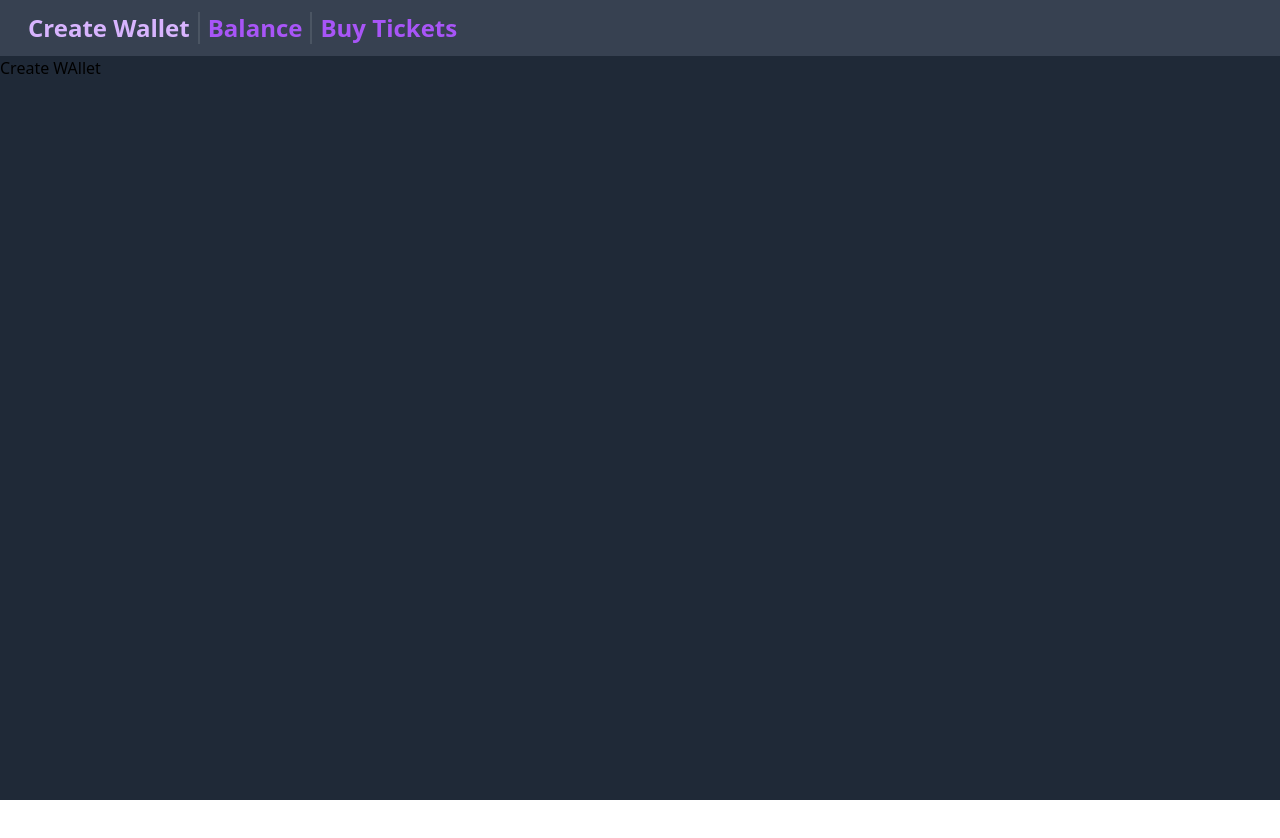
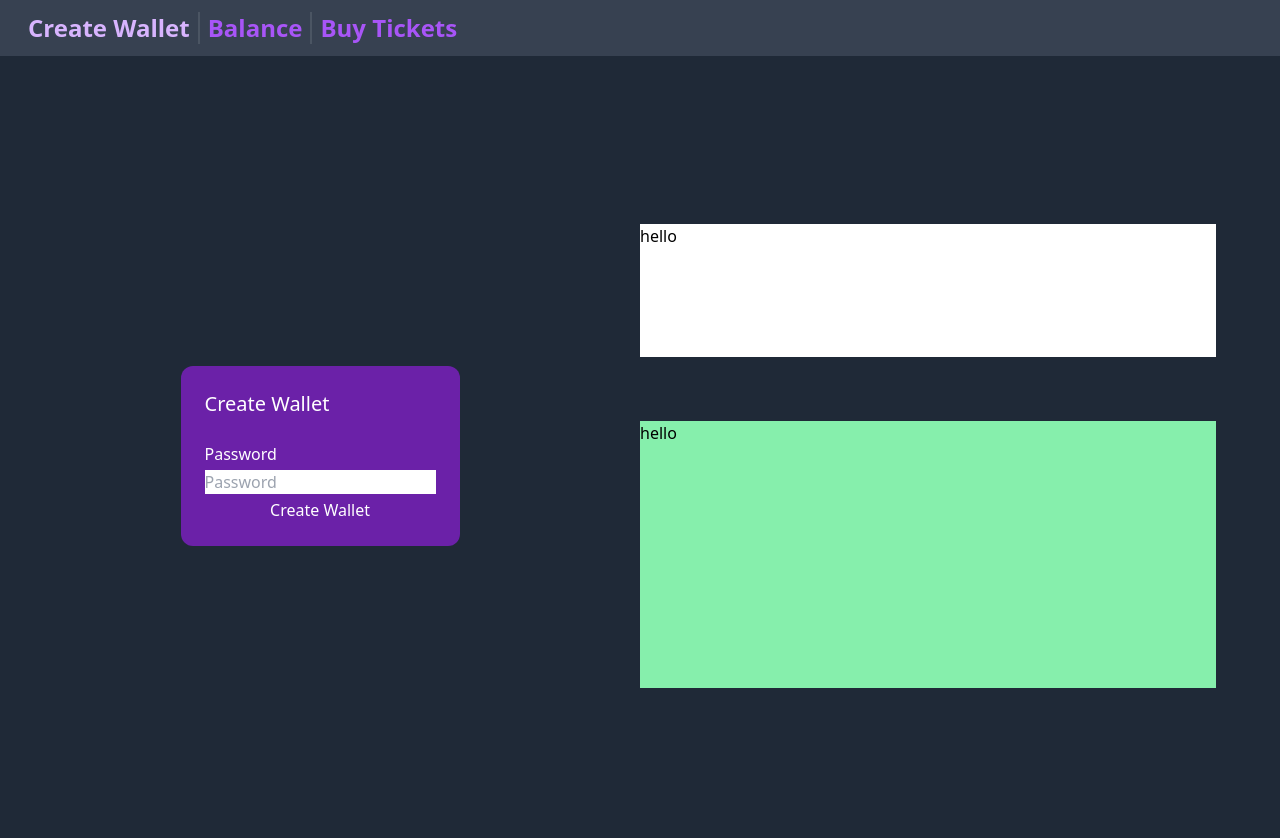
Before and after one commit to ArtLiathain/blockchain, a React (Vite) app: page /createwallet in a window 1280 px wide. Shown: the top 838 px of the page. Before the commit the page ends 800 px from the top, so only its background shows below. Built offline with nearby package versions, Linux system fonts and the light colour scheme.

Commit message:
Add create wallet page

```diff
--- a/src/components/CreateWalletPage/CreateWallet.jsx
+++ b/src/components/CreateWalletPage/CreateWallet.jsx
@@ -1,21 +1,36 @@
 import React from 'react';
 import Web3 from 'web3';
+import StyledForm from '../StyledForm/StyledForm';
 
 
 const CreateWallet = () => {
-     const createWallet = async () => {
+    const createWallet = async (e) => {
+        e.preventDefault();
         let web3 = new Web3();
         let wallet = web3.eth.accounts.create();
-        let keystore =  await web3.eth.accounts.encrypt(wallet.privateKey, "1234");
+        let keystore = await web3.eth.accounts.encrypt(wallet.privateKey, "1234");
         console.log(keystore)
-        let temp =await web3.eth.accounts.decrypt(keystore, "1234");
+        let temp = await web3.eth.accounts.decrypt(keystore, "1234");
         console.log(temp)
     }
 
     return (
-        <div>
-            <button onClick={(createWallet)}>Create WAllet</button>
-        </div>
+        <>
+            <div className='grid grid-cols-2 min-h-screen'>
+                <div className='flex flex-col items-center justify-center'>
+                    <StyledForm submitFunction={createWallet}>
+                        <div className='text-xl mb-5'>Create Wallet</div>
+                        <label>Password</label>
+                        <input type="text" name="password" placeholder="Password" />
+                        <button type='submit'>Create Wallet</button>
+                    </StyledForm>
+                </div>
+                <div className='flex flex-col justify-center gap-16 mr-16 items-start'>
+                    <div className='bg-white h-1/6 w-full'>hello</div>
+                    <div className='bg-green-300 h-1/3 w-full'>hello</div>
+                </div>
+            </div>
+        </>
     );
 };
 
--- /dev/null
+++ b/src/components/StyledForm/StyledForm.jsx
@@ -0,0 +1,11 @@
+import React from 'react';
+
+const StyledForm = ({children , submitFunction: submitFunction}) => {
+    return (
+        <form className='flex flex-col justify-center gap-1 text-white bg-purple-800 p-6 rounded-xl' onSubmit={submitFunction} >
+            {children}
+        </form>
+    );
+};
+
+export default StyledForm;
```
